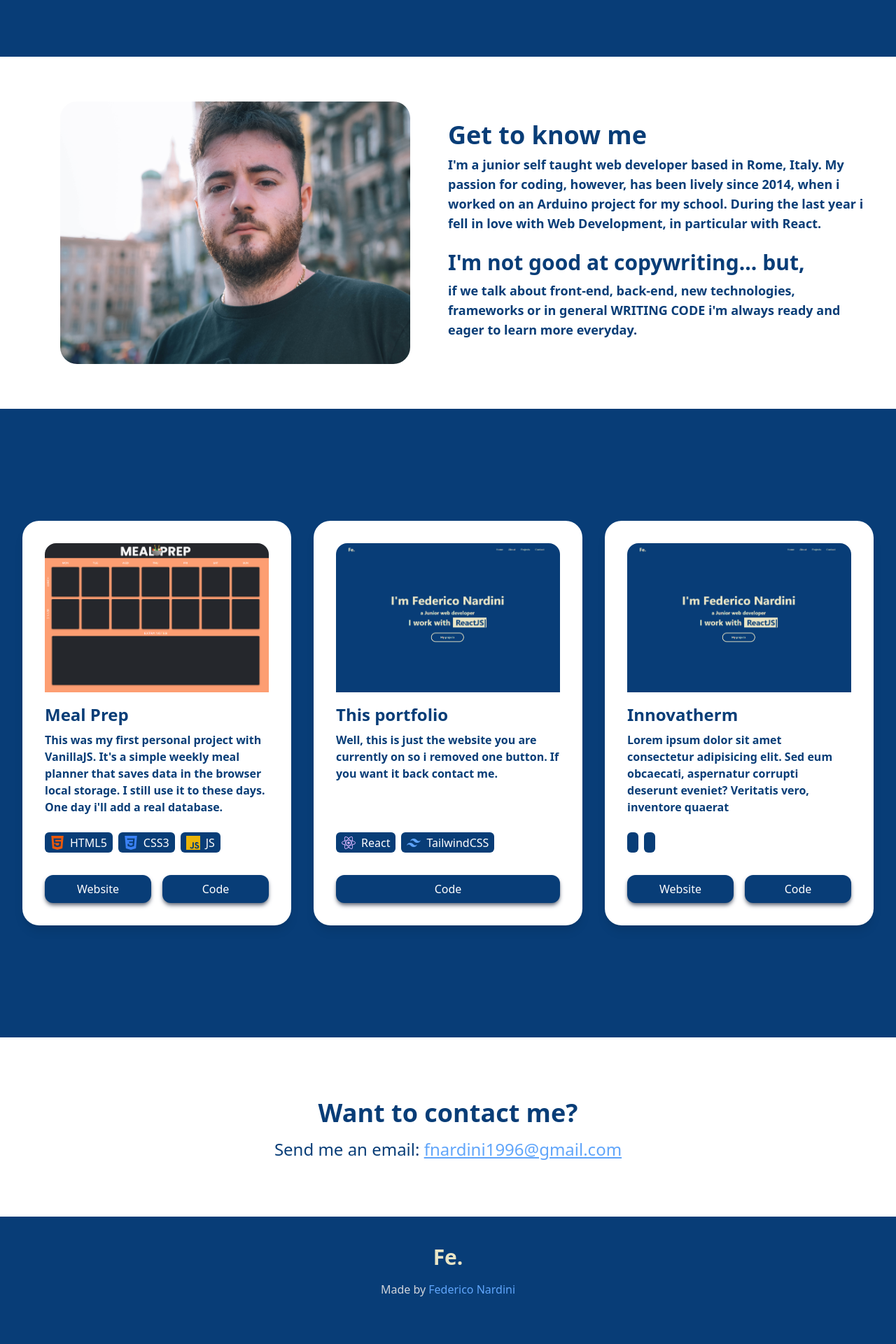
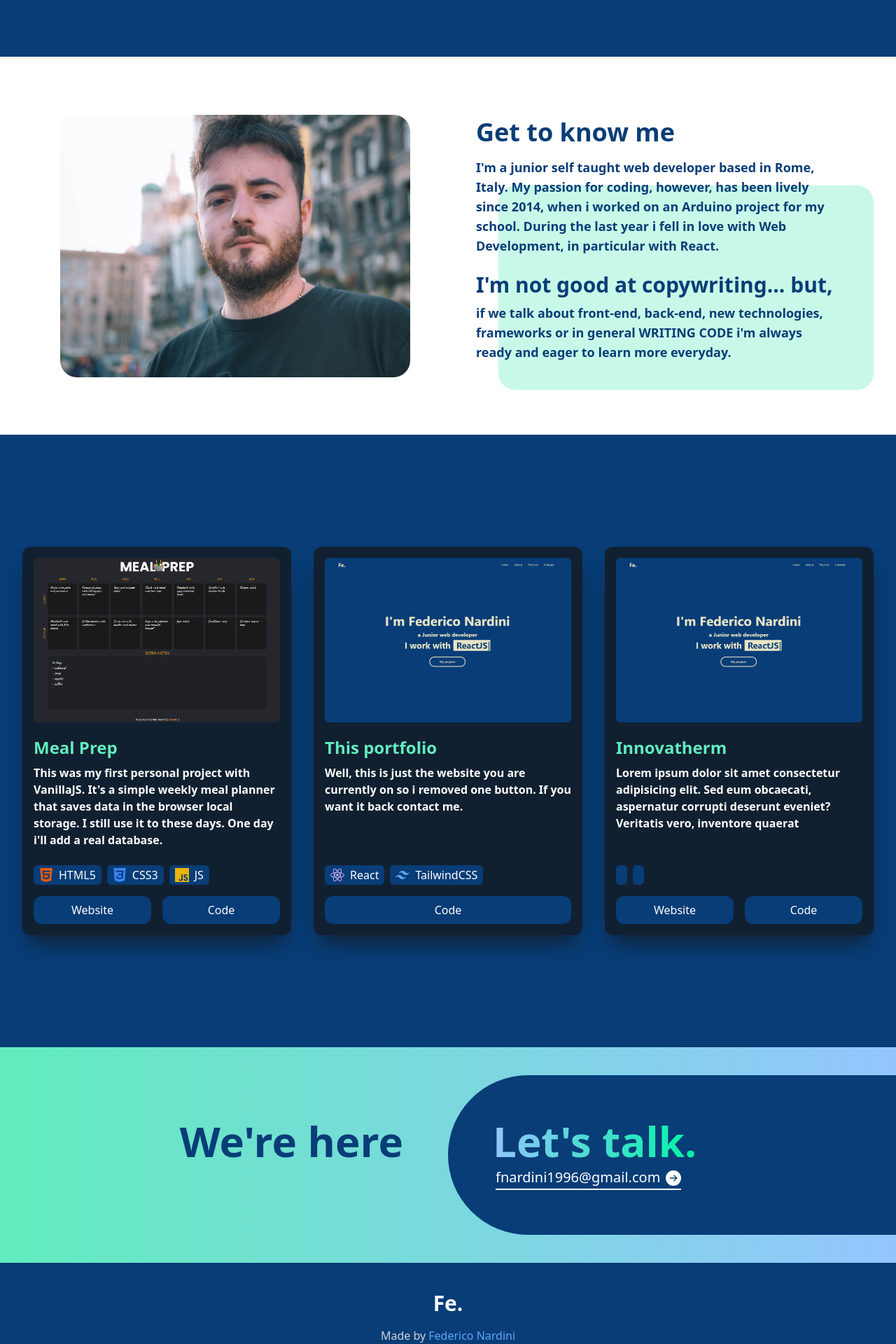
Before and after one commit to Federico-Nardini/portfolio, a React (Vite) app: page / in a window 1280 px wide. Shown: the part 719-2639 px from the top of the page at 70% size. Before the commit the page ends 2573 px from the top, so only its background shows below. Built offline with nearby package versions, Linux system fonts and the light colour scheme.

Commit message:
change cards and contact section

```diff
--- a/src/Components/About.jsx
+++ b/src/Components/About.jsx
@@ -11,27 +11,32 @@ const About = () => {
                     src={Balerion}
                     alt="laptop img"
                 />
-                <div className="flex flex-col justify-center">
-                    <div className="">
-                        <h2 className="text-primary md:text-4xl sm:text-3xl text-2xl font-bold py-2 ">
+
+                <div className="flex flex-col md:ml-10 justify-center">
+                    <div className="mb-4 mt-6">
+                        <h2 className="text-primary inline rounded-md md:text-4xl sm:text-3xl text-2xl font-bold py-2 ">
                             Get to know me
                         </h2>
                     </div>
-
+                    <div className="bg-accentLighter rounded-3xl ml-8 mt-10">
+                        <div className="ml-[-32px] md:pr-12 md:pb-6 mt-[-40px]">
                             <p className="text-md sm:text-lg mb-4  font-semibold text-primary">
-                        I'm a junior self taught web developer based in Rome, Italy. My passion for
-                        coding, however, has been lively since 2014, when i worked on an Arduino
-                        project for my school. During the last year i fell in love with Web
-                        Development, in particular with React.
+                                I'm a junior self taught web developer based in Rome, Italy. My
+                                passion for coding, however, has been lively since 2014, when i
+                                worked on an Arduino project for my school. During the last year i
+                                fell in love with Web Development, in particular with React.
                             </p>
                             <h3 className="text-primary md:text-3xl sm:text-2xl text-xl font-bold py-2">
                                 I'm not good at copywriting... but,
                             </h3>
                             <p className="text-md sm:text-lg mb-4 font-semibold text-primary">
-                        if we talk about front-end, back-end, new technologies, frameworks or in
-                        general <span className="font-bold uppercase">writing code</span> i'm always
+                                if we talk about front-end, back-end, new technologies, frameworks
+                                or in general{" "}
+                                <span className="font-bold uppercase">writing code</span> i'm always
                                 ready and eager to learn more everyday.
                             </p>
+                        </div>
+                    </div>
                 </div>
             </div>
         </div>
--- a/src/Components/Cards/Card.jsx
+++ b/src/Components/Cards/Card.jsx
@@ -2,25 +2,23 @@ import React from "react";
 
 const Card = (props) => {
     return (
-        <div className="bg-white text-primary p-4 shadow-lg flex flex-col justify-between rounded-3xl md:hover:scale-105 duration-300 ">
-            <div
-                className={` h-full justify-between   flex flex-col md:flex-row-reverse lg:flex-col `}
-            >
-                <div className="p-4 md:w-[60%] sm:h-[100%]  lg:w-[100%] lg:h-auto  md:flex-none flex-1">
+        <div className="bg-primaryDarker text-white  shadow-2  flex flex-col justify-between rounded-xl  ">
+            <div className=" h-full justify-between flex flex-col md:flex-row-reverse lg:flex-col ">
+                <div className=" md:w-[60%] sm:h-[100%] p-4  lg:w-[100%] lg:h-auto  md:flex-none flex-1">
                     <img
-                        className=" bg-cover mx-auto rounded-2xl lg:rounded-b-none  bg-transparent"
+                        className=" bg-cover mx-auto rounded-md bg-transparent"
                         src={props.logo}
                         alt="project image"
                     />
                 </div>
-                <div className="h-[100%] sm:pt-4 lg:pt-0 sm:w-[100%] flex flex-col justify-between px-4 pb-4">
-                    <h2 className="text-2xl font-bold lg:mb-2">{props.title}</h2>
+                <div className="h-[100%]  pt-4 lg:pt-1 sm:w-[100%] flex flex-col justify-between px-4 pb-2">
+                    <h2 className="text-2xl text-accent font-bold lg:mb-2">{props.title}</h2>
 
                     <p className="font-semibold  h-full mb-2 md:mb-4 lg:mb-6">
                         {props.description}
                     </p>
 
-                    <div className="flex h-full flex-1  items-end text-xs text-white flex-wrap sm:text-base">
+                    <div className="flex h-full flex-1 justify-start items-end text-xs text-white flex-wrap sm:text-base">
                         <div className="bg-primary  flex items-center gap-2 h-[1.8rem] rounded-md py-1 px-2 mb-2 mr-2">
                             {props.techOne} {props.nameOne}
                         </div>
@@ -39,14 +37,14 @@ const Card = (props) => {
                     </div>
                 </div>
             </div>
-            <div className="flex mt-2 justify-between px-4 pb-4 w-full gap-4 ">
+            <div className="flex justify-between px-4 pb-4 w-full gap-4 ">
                 <a
                     href={props.btnWebsite}
                     target="_blank"
                     className={
                         props.title === "This portfolio"
                             ? "hidden"
-                            : "bg-primary text-center shadow-md  shadow-gray-500 h-full text-white rounded-xl font-medium w-full px-4 py-2"
+                            : "bg-primary text-center hover:bg-accent hover:text-primaryDarker md:hover:scale-105 duration-100  h-full text-white rounded-xl font-medium w-full px-4 py-2"
                     }
                 >
                     Website
@@ -54,7 +52,7 @@ const Card = (props) => {
                 <a
                     href={props.btnCode}
                     target="_blank"
-                    className="bg-primary text-center shadow-md shadow-gray-500 h-full text-white rounded-xl font-medium w-full px-4 py-2"
+                    className="bg-primary hover:bg-accent hover:text-primaryDarker  md:hover:scale-105 duration-300 text-center   h-full text-white rounded-xl font-medium w-full px-4 py-2"
                 >
                     Code
                 </a>
--- a/src/Components/Cards/CardsContainer.jsx
+++ b/src/Components/Cards/CardsContainer.jsx
@@ -1,18 +1,17 @@
 import React from "react";
 import Card from "./Card";
 
-import MealPrep32 from "../../assets/MealPrep32.png";
+import MealPrepDark from "../../assets/MealPrepDark.png";
 import ThisPortfolio32 from "../../assets/ThisPortfolio32.png";
 
 import { SiReact, SiTailwindcss, SiJavascript, SiCss3, SiHtml5 } from "react-icons/si";
 
 const Cards = () => {
     return (
-        <div className="w-full pb-[10rem] pt-[10rem] px-8 md:px-8 bg-primary">
-
+        <div className="w-full pb-[5rem] md:pb-[10rem] pt-[5rem] md:pt-[10rem] px-8 md:px-8 bg-primary">
             <div className="max-w-[1240px] mx-auto lg:grid-cols-3  grid gap-16 md:gap-8">
                 <Card
-                    logo={MealPrep32}
+                    logo={MealPrepDark}
                     title={"Meal Prep"}
                     description={
                         "This was my first personal project with VanillaJS. It's a simple weekly meal planner that saves data in the browser local storage. I still use it to these days. One day i'll add a real database."
--- a/src/Components/Hero.jsx
+++ b/src/Components/Hero.jsx
@@ -5,10 +5,10 @@ const Hero = () => {
     return (
         <div className="text-secondary">
             <div className="max-w-[800px] mt-[-96px] w-full h-screen mx-auto text-center flex flex-col justify-center">
-                <h1 className="text-4xl font-bold md:text-7xl sm:text-6xl sm:py-4 md:py-6">
+                <h1 className="text-4xl text-secondary font-bold md:text-7xl sm:text-6xl sm:py-4 md:py-6">
                     I'm Federico Nardini
                 </h1>
-                <p className=" font-bold  text-lg md:text-3xl sm:text-2xl">
+                <p className=" font-bold text-secondary text-lg md:text-3xl sm:text-2xl">
                     a Junior Web Developer
                 </p>
                 <div className="flex items-center justify-center">
@@ -34,7 +34,7 @@ const Hero = () => {
                     </div>
                 </div>
 
-                <button className="bg-transparent w-[200px]  border-4 hover:bg-secondary hover:text-primary  rounded-full  duration-300 border-secondary font-medium my-6 mx-auto py-3 text-secondary">
+                <button className="bg-transparent w-[200px]  border-4 hover:bg-accent hover:text-primary  rounded-full  duration-300 border-accent font-medium my-6 mx-auto py-3 text-accent">
                     My projects
                 </button>
             </div>
--- a/src/Components/Navbar.jsx
+++ b/src/Components/Navbar.jsx
@@ -10,7 +10,7 @@ const Navbar = () => {
 
     return (
         <div className="flex items-center justify-between h-24  mx-auto max-w-[1240px] px-4 py-4 text-secondary">
-            <h1 className="w-full text-3xl font-bold text-secondary">Fe.</h1>
+            <h1 className="w-full text-3xl font-bold text-accent">Fe.</h1>
             <ul className="hidden md:flex">
                 <li className="p-4">Home</li>
                 <li className="p-4">About</li>
--- a/src/Components/Newsletter.jsx
+++ b/src/Components/Newsletter.jsx
@@ -1,19 +1,25 @@
 import React from "react";
+
+import { BsFillArrowRightCircleFill } from "react-icons/bs";
 
 const Newsletter = () => {
     return (
-        <div className="w-full py-16 text-primary px-4 bg-white">
-            <div className="max-w-[1240px] mx-auto ">
-                <div className=" my-4">
-                    <h1 className="md:text-4xl text-center sm:text-3xl text-2xl font-bold pt-2 mb-4">
-                        Want to contact me?
-                    </h1>
-                    <p className="text-center text-2xl">
-                        Send me an email:{" "}
-                        <a href="mailto:fnardini1996@gmail.com" className="text-blue-400">
-                            <u>fnardini1996@gmail.com</u>
-                        </a>
-                    </p>
+        <div className="w-full  text-primary py-10 bg-gradient-to-l from-blue-300 to-accent">
+            <div className=" ">
+                <div className="flex-col px-6 md:px-0 flex md:flex-row justify-center">
+                    <h2 className="py-8 md:py-16 px-16 md:text-6xl text-center  w-full md:text-right sm:text-3xl text-2xl font-bold  ">
+                        We're here
+                    </h2>
+                    <div className="py-8 md:py-16 px-16 w-full flex md:items-start items-center flex-col md:text-left rounded-full md:rounded-r-none bg-primary">
+                        <h2 className="md:text-6xl text-transparent inline bg-clip-text bg-gradient-to-r from-blue-300 to-accentSaturated sm:text-3xl text-2xl font-bold">
+                            Let's talk.
+                        </h2>
+
+                        <p className=" border-white text-white md:border-b-2 ml-1 hover:border-accent hover:text-accent flex flex-nowrap md:mr-auto mt-2 text-md md:text-xl">
+                            <a href="mailto:fnardini1996@gmail.com">fnardini1996@gmail.com</a>
+                            <BsFillArrowRightCircleFill size={30} className="pl-2 inline" />
+                        </p>
+                    </div>
                 </div>
             </div>
         </div>
--- a/tailwind.config.cjs
+++ b/tailwind.config.cjs
@@ -5,11 +5,14 @@ module.exports = {
         extend: {
             colors: {
                 primary: "#083d77",
-                secondary: "#e9e5c6",
-                secondary200: "#ebebd3",
-                tertiary: "#171717",
-                popOff: "#0d2136",
-                primary200: "#06305c",
+                primaryDarker: "#112031",
+                secondary: "#fff",
+                accent: "#61ECBD",
+                accentLighter: "#C8F9E8",
+                accentSaturated: "#00F5A3",
+            },
+            boxShadow: {
+                2: "rgb(17, 32, 49) 0px 20px 30px -10px;",
             },
         },
     },
```
Also changed, not shown: src/assets/MealPrepDar.png (added), src/assets/MealPrepDark.png (added). Lines whose indentation alone changed are shown as unchanged.
